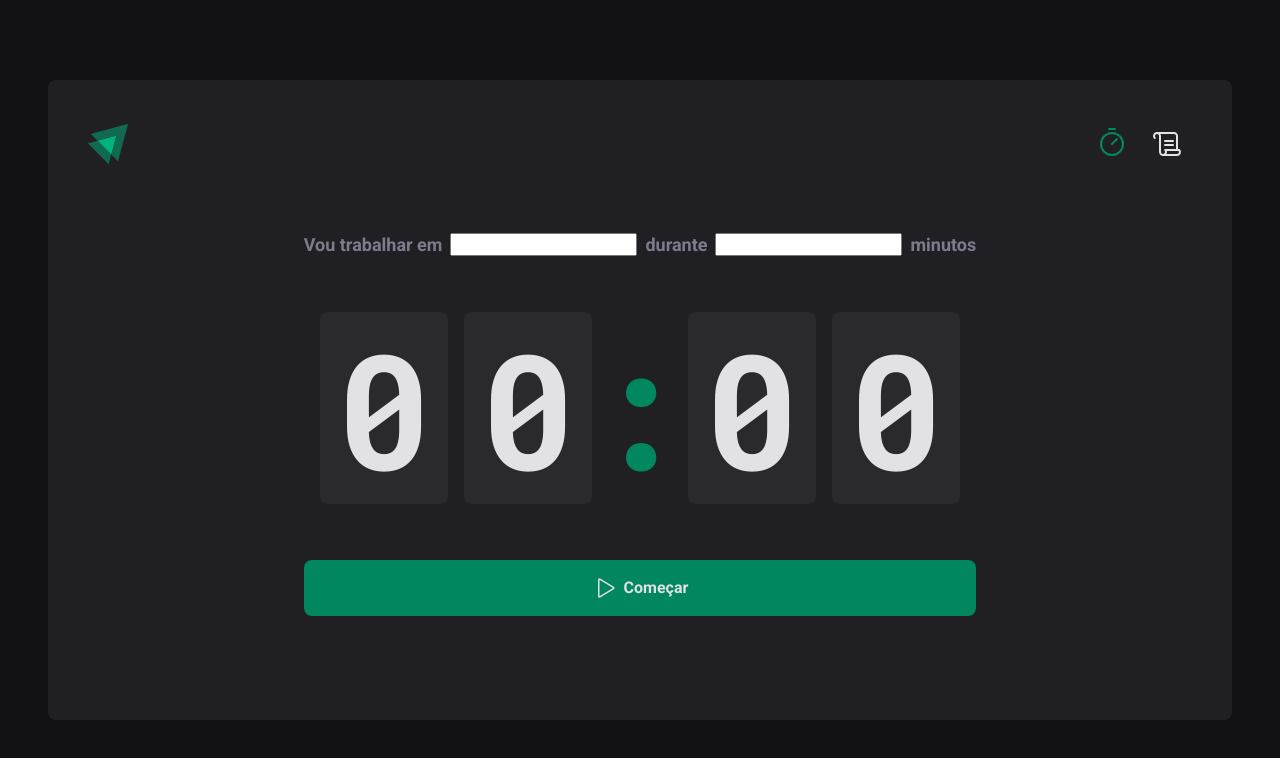
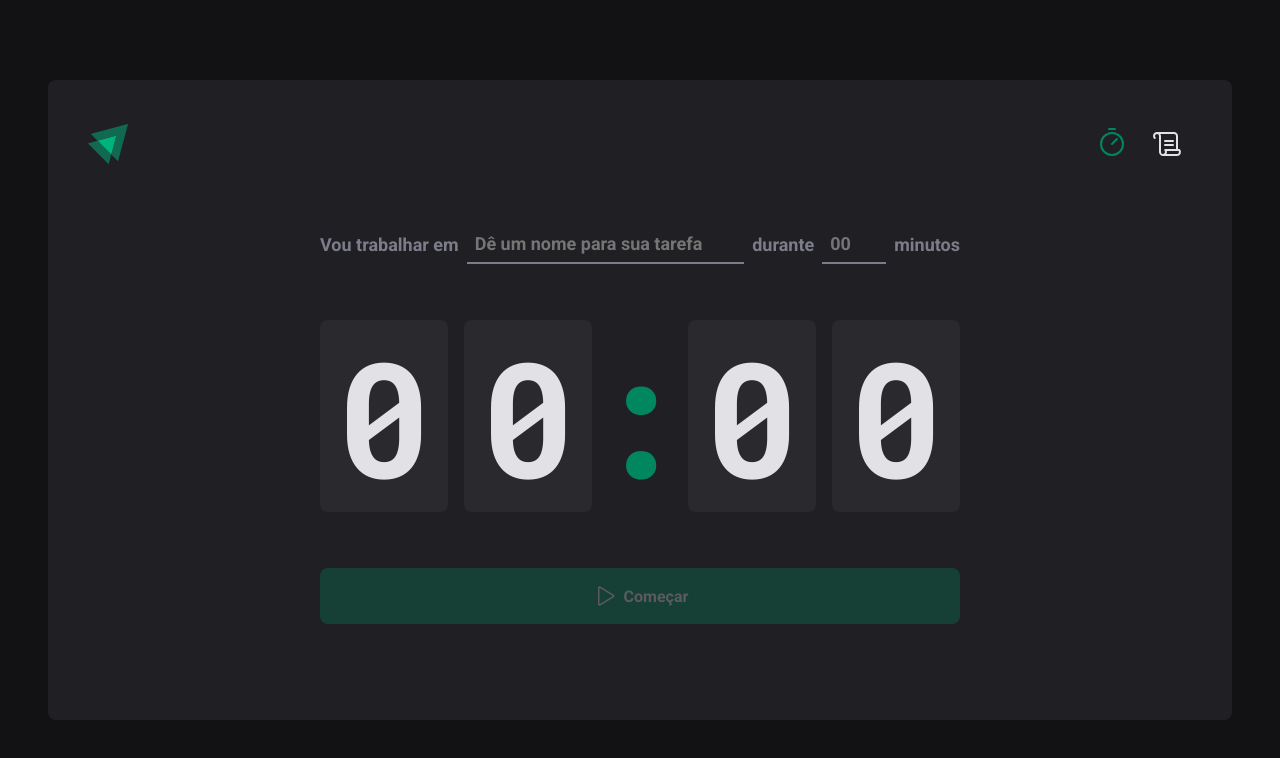
Before and after one commit to HumbertoJrGH/rsReactTimer, a React (Vite) app: page /home in a window 1280 px wide. Shown: the top 758 px of the page. Built offline with nearby package versions, Linux system fonts and the light colour scheme.

Commit message:
atualização

```diff
--- a/src/pages/home/index.tsx
+++ b/src/pages/home/index.tsx
@@ -1,5 +1,13 @@
 import { Play } from "phosphor-react";
-import { CountdownButton, CountdownContainer, FormContainer, HomeContainer, TimeMarkup } from "./styles";
+import {
+    CountdownButton,
+    CountdownContainer,
+    DurationInput,
+    FormContainer,
+    HomeContainer,
+    TaskInput,
+    TimeMarkup
+} from "./styles";
 
 export default function Home() {
     return (
@@ -7,9 +15,9 @@ export default function Home() {
             <form action="">
                 <FormContainer>
                     <label htmlFor="task">Vou trabalhar em</label>
-                    <input id="task" type="text" />
+                    <TaskInput id="task" type="text" placeholder="Dê um nome para sua tarefa" />
                     <label htmlFor="duration">durante</label>
-                    <input id="duration" type="number" />
+                    <DurationInput id="duration" type="number" placeholder="00" />
                     <label htmlFor="duration">minutos</label>
                 </FormContainer>
 
@@ -21,7 +29,7 @@ export default function Home() {
                     <span>0</span>
                 </CountdownContainer>
 
-                <CountdownButton type="submit">
+                <CountdownButton disabled type="submit">
                     <Play size={24} />
                     Começar
                 </CountdownButton>
--- a/src/pages/home/styles.tsx
+++ b/src/pages/home/styles.tsx
@@ -32,9 +32,33 @@ export const CountdownButton = styled.button`
     background-color: ${props => props.theme['green-500']};
     color: ${props => props.theme['gray-100']};
 
-    &:hover {
+    &:disabled {
+        opacity: 0.3;
+        cursor: not-allowed;
+    }
+
+    &:not(:disabled):hover {
         background-color: ${props => props.theme['green-700']};
     }
+`
+
+const BaseInput = styled.input`
+    background-color: transparent;
+    height: 2.5rem;
+    border: 0;
+    border-bottom: 2px solid ${props => props.theme['gray-500']};
+    font-weight: bold;
+    font-size: inherit;
+    padding: 0 0.5rem;
+    color: ${props => props.theme['gray-100']}
+`
+
+export const TaskInput = styled(BaseInput)`
+    flex: 1;
+`
+
+export const DurationInput = styled(BaseInput)`
+    width: 4rem;
 `
 
 export const FormContainer = styled.div`
```
